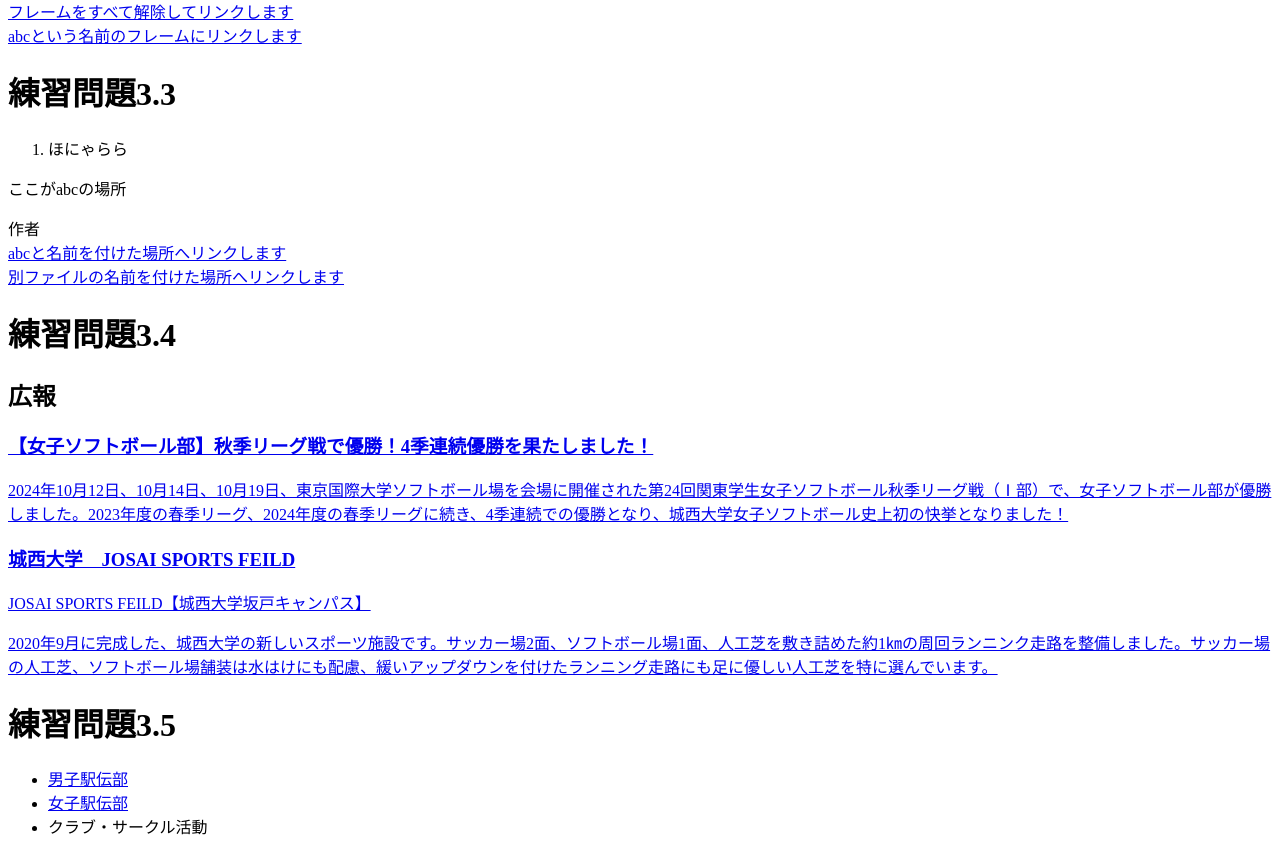
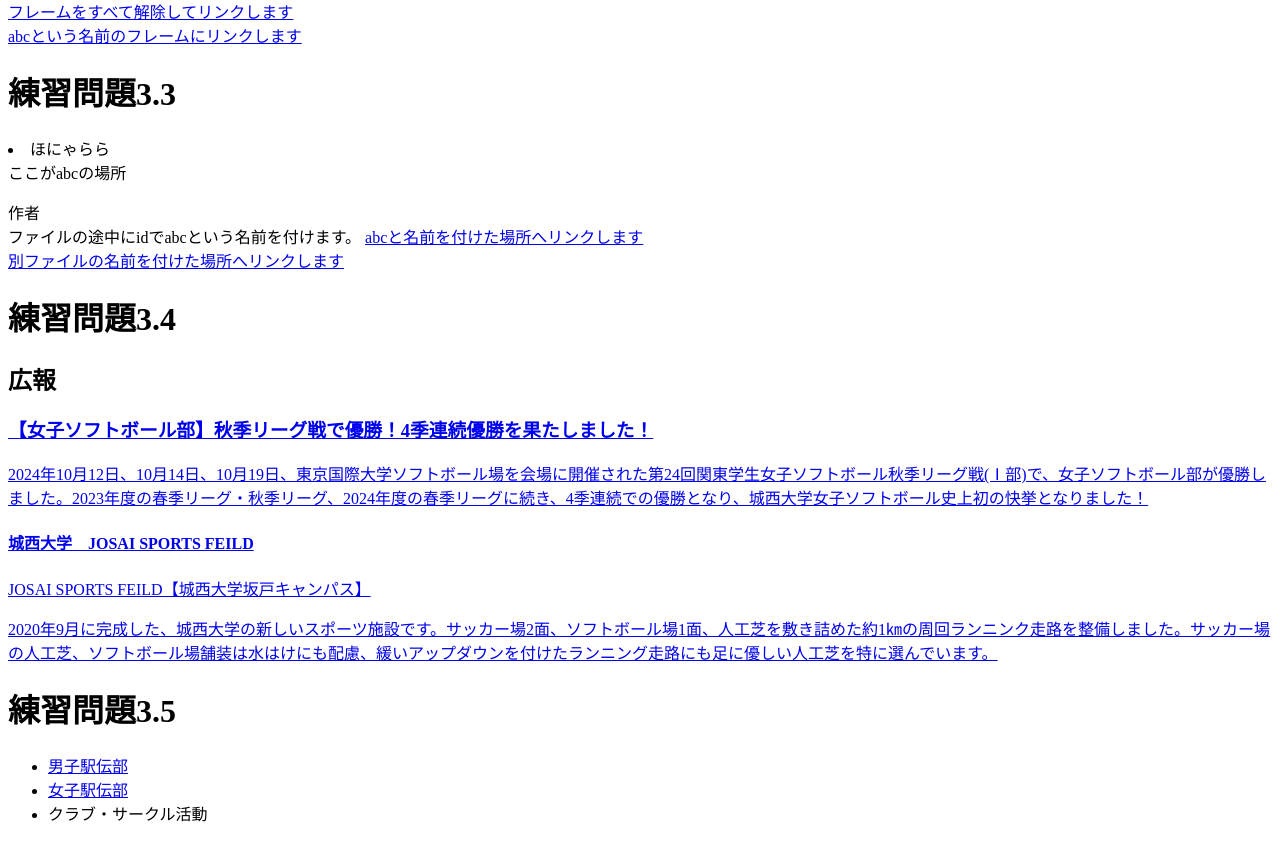
Before and after one commit to tranthithuytai/tran8215, a plain HTML site: page index.html in a window 1280 px wide. Shown: the part 3100-3954 px from the top of the page. Drawn offline with Linux system fonts and the light colour scheme; files whose address does not match are found by name.

Commit message:
Update index.html

```diff
--- a/index.html
+++ b/index.html
@@ -142,14 +142,14 @@
   <a href="a.html" target="abc">abcという名前のフレームにリンクします</a><br>
 
   <h1>練習問題3.3</h1>
-  <ol><li>ほにゃらら</li>
+  <li>ほにゃらら</li>
   </ol>
   <a id="abc">ここがabcの場所</a>
     <dl>
       <dt>作者</dt>
+      ファイルの途中にidでabcという名前を付けます。
       <a href="#abc">abcと名前を付けた場所へリンクします</a><br>
       <a href="a.html#def">別ファイルの名前を付けた場所へリンクします</a>
-    </dl>
 
   <h1>練習問題3.4</h1>
       <aside class="ad">
@@ -157,16 +157,13 @@
         <a href="https://www.josai.ac.jp/tjp/news/nid00000293/">
           <section>
             <h1>【女子ソフトボール部】秋季リーグ戦で優勝！4季連続優勝を果たしました！</h1>
-            <p>2024年10月12日、10月14日、10月19日、東京国際大学ソフトボール場を会場に開催された第24回関東学生女子ソフトボール秋季リーグ戦（Ⅰ部）で、女子ソフトボール部が優勝しました。2023年度の春季リーグ、2024年度の春季リーグに続き、4季連続での優勝となり、城西大学女子ソフトボール史上初の快挙となりました！</p>
-          </section>
-        </a>
+            <p>2024年10月12日、10月14日、10月19日、東京国際大学ソフトボール場を会場に開催された第24回関東学生女子ソフトボール秋季リーグ戦(Ⅰ部)で、女子ソフトボール部が優勝しました。2023年度の春季リーグ・秋季リーグ、2024年度の春季リーグに続き、4季連続での優勝となり、城西大学女子ソフトボール史上初の快挙となりました！
               <a href="https://www.josai.ac.jp/about/facility/shimokawara/">
                 <section>
                 <h1>城西大学　JOSAI SPORTS FEILD</h1>
                 <p>JOSAI SPORTS FEILD【城西大学坂戸キャンパス】</p>
                 <p>2020年9月に完成した、城西大学の新しいスポーツ施設です。サッカー場2面、ソフトボール場1面、人工芝を敷き詰めた約1㎞の周回ランニンク走路を整備しました。サッカー場の人工芝、ソフトボール場舗装は水はけにも配慮、緩いアップダウンを付けたランニング走路にも足に優しい人工芝を特に選んでいます。</p>
-                  </section>
-              </a>
+                </section></a>
           </aside>
 
     <h1>練習問題3.5</h1>
```
Lines whose indentation alone changed are shown as unchanged.
